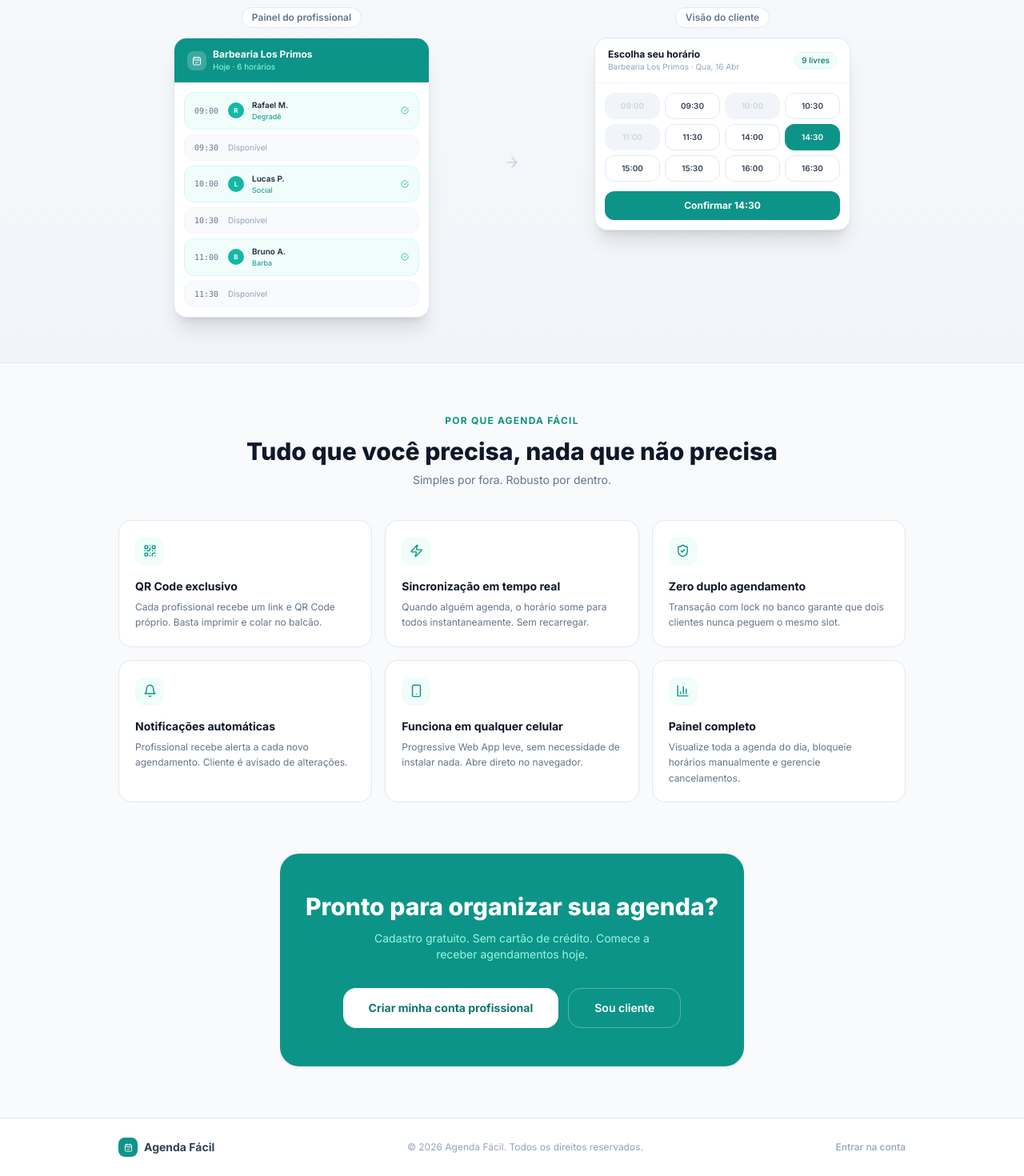
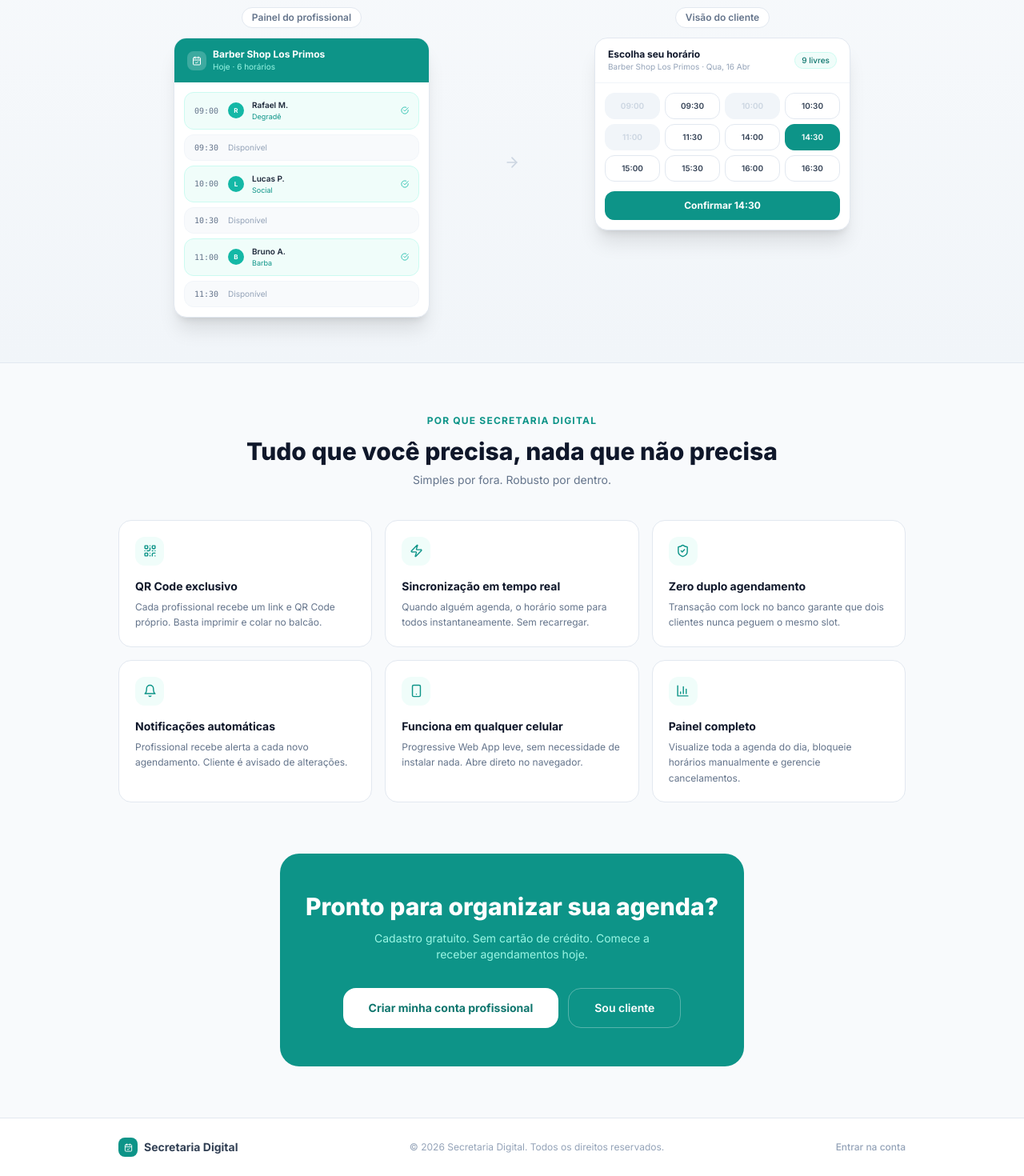
Before and after one commit to yagonvsdigital/agenda-facil, a React (Vite) app in the folder corteja/: page / in a window 1280 px wide. Shown: the part 873-2343 px from the top of the page at 80% size. Built offline with nearby package versions, Linux system fonts and the light colour scheme; no server answers.

Commit message:
feat: rename to Secretaria Digital, update examples

```diff
--- a/corteja/index.html
+++ b/corteja/index.html
@@ -5,8 +5,8 @@
     <link rel="icon" type="image/svg+xml" href="/scissors.svg" />
     <meta name="viewport" content="width=device-width, initial-scale=1.0" />
     <meta name="theme-color" content="#111111" />
-    <meta name="description" content="Agenda Fácil — Agendamento inteligente para profissionais" />
-    <title>Agenda Fácil</title>
+    <meta name="description" content="Secretaria Digital — Agendamento inteligente para profissionais" />
+    <title>Secretaria Digital</title>
     <link rel="manifest" href="/manifest.json" />
     <link rel="preconnect" href="https://fonts.googleapis.com" />
     <link rel="preconnect" href="https://fonts.gstatic.com" crossorigin />
--- a/corteja/src/pages/auth/Login.tsx
+++ b/corteja/src/pages/auth/Login.tsx
@@ -66,7 +66,7 @@ export default function Login() {
           <div className="w-8 h-8 bg-brand-500 rounded-lg flex items-center justify-center">
             <CalendarCheck size={16} className="text-white" />
           </div>
-          <span className="font-bold text-zinc-900 text-lg">Agenda Fácil</span>
+          <span className="font-bold text-zinc-900 text-lg">Secretaria Digital</span>
         </button>
 
         <h1 className="text-2xl font-bold text-zinc-900 mb-1">
--- a/corteja/src/pages/auth/RegisterBarber.tsx
+++ b/corteja/src/pages/auth/RegisterBarber.tsx
@@ -92,7 +92,7 @@ export default function RegisterBarber() {
           <div className="w-8 h-8 bg-brand-500 rounded-lg flex items-center justify-center">
             <CalendarCheck size={16} className="text-white" />
           </div>
-          <span className="font-bold text-zinc-900">Agenda Fácil</span>
+          <span className="font-bold text-zinc-900">Secretaria Digital</span>
         </div>
         <div className="flex gap-1 mb-6">
           {[1, 2].map((s) => (
--- a/corteja/src/pages/auth/RegisterClient.tsx
+++ b/corteja/src/pages/auth/RegisterClient.tsx
@@ -73,7 +73,7 @@ export default function RegisterClient() {
         </button>
         <div className="flex items-center gap-2 mb-2">
           <div className="w-8 h-8 bg-brand-500 rounded-lg flex items-center justify-center"><CalendarCheck size={16} className="text-white" /></div>
-          <span className="font-bold text-zinc-900">Agenda Fácil</span>
+          <span className="font-bold text-zinc-900">Secretaria Digital</span>
         </div>
         <div className="flex gap-1 mb-6">
           {[1, 2].map((s) => (<div key={s} className={`h-1 flex-1 rounded-full transition-all ${s <= step ? 'bg-brand-500' : 'bg-zinc-200'}`} />))}
--- a/corteja/src/pages/barber/BarberQRCode.tsx
+++ b/corteja/src/pages/barber/BarberQRCode.tsx
@@ -116,7 +116,7 @@ export default function BarberQRCode() {
         <div className="bg-white rounded-2xl p-5 shadow-sm border border-zinc-100 flex flex-col items-center gap-4">
           <div className="flex items-center gap-2 text-blue-600">
             <Smartphone size={18} />
-            <p className="font-semibold text-sm">Baixar o Agenda Fácil</p>
+            <p className="font-semibold text-sm">Baixar o Secretaria Digital</p>
           </div>
           <QRCodeSVG
             id="qr-app"
--- a/corteja/src/pages/public/Landing.tsx
+++ b/corteja/src/pages/public/Landing.tsx
@@ -21,7 +21,7 @@ function BarberMockup() {
           <CalendarCheck size={12} className="text-white" />
         </div>
         <div>
-          <p className="text-white text-xs font-bold">Barbearia Los Primos</p>
+          <p className="text-white text-xs font-bold">Barber Shop Los Primos</p>
           <p className="text-teal-200 text-[10px]">Hoje · 6 horários</p>
         </div>
       </div>
@@ -59,7 +59,7 @@ function ClientMockup() {
       <div className="px-4 py-3 border-b border-slate-100 flex items-center justify-between">
         <div>
           <p className="text-slate-900 text-xs font-bold">Escolha seu horário</p>
-          <p className="text-slate-400 text-[10px]">Barbearia Los Primos · Qua, 16 Abr</p>
+          <p className="text-slate-400 text-[10px]">Barber Shop Los Primos · Qua, 16 Abr</p>
         </div>
         <span className="text-[10px] bg-teal-50 text-teal-700 border border-teal-100 px-2 py-0.5 rounded-full font-medium">9 livres</span>
       </div>
@@ -139,7 +139,7 @@ export default function Landing() {
             <div className="w-8 h-8 bg-teal-600 rounded-xl flex items-center justify-center shadow-sm shadow-teal-600/30">
               <CalendarCheck size={15} className="text-white" />
             </div>
-            <span className="font-bold text-slate-900 text-base tracking-tight">Agenda Fácil</span>
+            <span className="font-bold text-slate-900 text-base tracking-tight">Secretaria Digital</span>
           </div>
           <div className="flex items-center gap-3">
             <button
@@ -243,7 +243,7 @@ export default function Landing() {
       {/* ── BENEFITS ───────────────────────────────────────────────── */}
       <section className="max-w-5xl mx-auto px-5 py-16">
         <p className="text-center text-xs font-bold uppercase tracking-widest text-teal-600 mb-3">
-          Por que Agenda Fácil
+          Por que Secretaria Digital
         </p>
         <h2 className="text-center text-2xl sm:text-3xl font-extrabold text-slate-900 mb-2">
           Tudo que você precisa, nada que não precisa
@@ -300,10 +300,10 @@ export default function Landing() {
             <div className="w-6 h-6 bg-teal-600 rounded-lg flex items-center justify-center">
               <CalendarCheck size={11} className="text-white" />
             </div>
-            <span className="font-bold text-slate-700 text-sm">Agenda Fácil</span>
+            <span className="font-bold text-slate-700 text-sm">Secretaria Digital</span>
           </div>
           <p className="text-slate-400 text-xs">
-            &copy; {new Date().getFullYear()} Agenda Fácil. Todos os direitos reservados.
+            &copy; {new Date().getFullYear()} Secretaria Digital. Todos os direitos reservados.
           </p>
           <button
             onClick={() => navigate('/login')}
```
